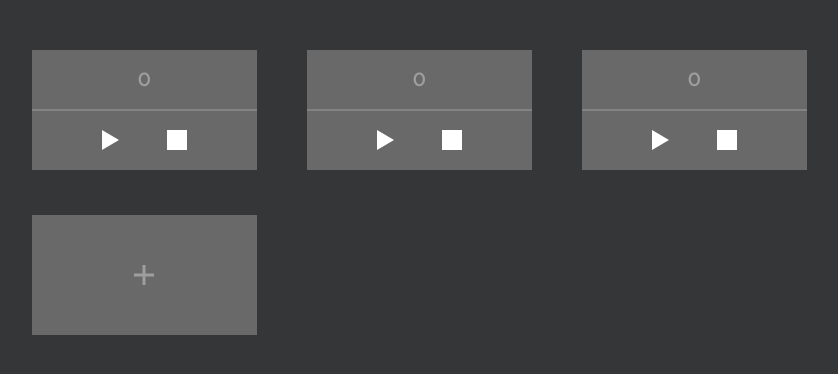
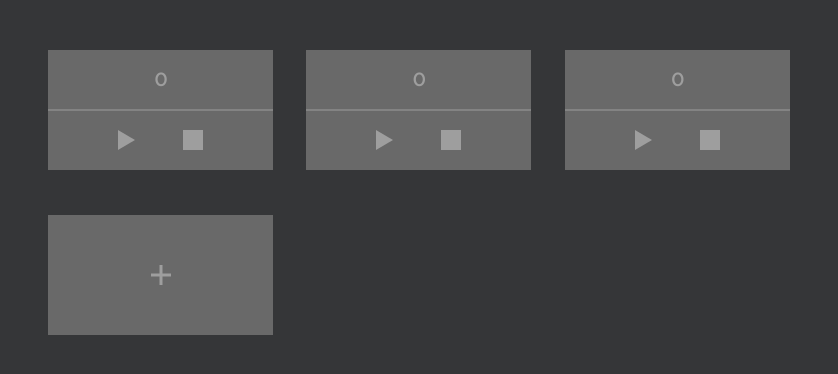
Before and after one commit to SherbakovSAF/stop-watch, a Vue app: page / in a window 1280 px wide. Shown: the top 374 px of the page, without its empty margins (221-1059 px from the left). Built offline with nearby package versions, Linux system fonts and the light colour scheme.

Commit message:
Добавлена адаптация стрицы к 768px и 320px

```diff
--- a/src/App.vue
+++ b/src/App.vue
@@ -4,12 +4,12 @@
       <article v-for="stopWatch in stopWatchesState" :key="stopWatch.id">
         <div class="stopWatchCard">
           <div class="stopWatchCard__contentWrap">
-            <h1>{{ stopWatch.timeDisplay ? stopWatch.timeDisplay : 0 }}</h1>
-            <hr>
+            <h1 :style="stopWatch.isLaunch ? 'color: #FFF' : 'color: #9E9E9E'">{{ stopWatch.timeDisplay ? stopWatch.timeDisplay : 0 }}</h1>
+            <hr :style="stopWatch.isLaunch ? 'background-color: #FFF' : 'background-color: #9E9E9E'">
             <div class="control__panel">
-              <startButton v-if="!stopWatch.isLaunch" svgFill='#fff' @click="startStopwatch(stopWatch)" />
-              <pauseButton v-if="stopWatch.isLaunch" svgFill='#fff' @click="pauseStopwatch(stopWatch)" />
-              <resetButton svgFill='#fff' @click="clearStopwatch(stopWatch)" />
+              <startButton v-if="!stopWatch.isLaunch" @click="startStopwatch(stopWatch)" />
+              <pauseButton v-if="stopWatch.isLaunch" @click="pauseStopwatch(stopWatch)" />
+              <resetButton :svgFill="stopWatch.isLaunch ? '#FFF' : '#9E9E9E'" @click="clearStopwatch(stopWatch)" />
             </div>
           </div>
         </div>
@@ -153,9 +153,20 @@ html * {
 .card__wrap {
 display: grid;
 grid-template-columns: repeat(3, 1fr);
-grid-column-gap: 50px;
+justify-items: center;
 grid-row-gap: 45px;
+}
 
+@media (max-width: 768px) {
+  .card__wrap {
+    grid-template-columns: repeat(2, 1fr);
+  }
+}
+
+@media (max-width: 320px) {
+  .card__wrap {
+    grid-template-columns: 1fr;
+  }
 }
 
 .card__wrap article {
@@ -181,7 +192,6 @@ hr{
   border: none;
   height: 1px;
   width: 100%;
-  background-color: var(--colorInActive)
 }
 
 
--- a/src/components/pauseButton.vue
+++ b/src/components/pauseButton.vue
@@ -1,21 +1,12 @@
 <template>
      <svg width="10" height="20" viewBox="0 0 10 20" fill="none" xmlns="http://www.w3.org/2000/svg">
-          <rect x="7" width="3" height="20" :fill="svgFill" />
-          <rect width="3" height="20" :fill="svgFill" />
+          <rect x="7" width="3" height="20" fill="#FFF" />
+          <rect width="3" height="20" fill="#FFF" />
      </svg>
 </template>
 
 <script>
 export default {
      name: "PauseButton",
-     props: {
-          svgFill: {
-               type: String,
-               required: false,
-               default: function () {
-                    return "9E9E9E"
-               }
-          }
-     }
 }
 </script>
--- a/src/components/startButton.vue
+++ b/src/components/startButton.vue
@@ -1,20 +1,11 @@
 <template>
      <svg width="17" height="20" viewBox="0 0 17 20" fill="none" xmlns="http://www.w3.org/2000/svg">
-          <path d="M0 20V0L17 10L0 20Z" :fill="svgFill" />
+          <path d="M0 20V0L17 10L0 20Z" fill="#9E9E9E" />
      </svg>
 </template>
 
 <script>
 export default {
      name: "StartButton",
-     props: {
-          svgFill: {
-               type: String,
-               required: false,
-               default: function () {
-                    return "9E9E9E"
-               }
-          }
-     }
 }
 </script>
```
